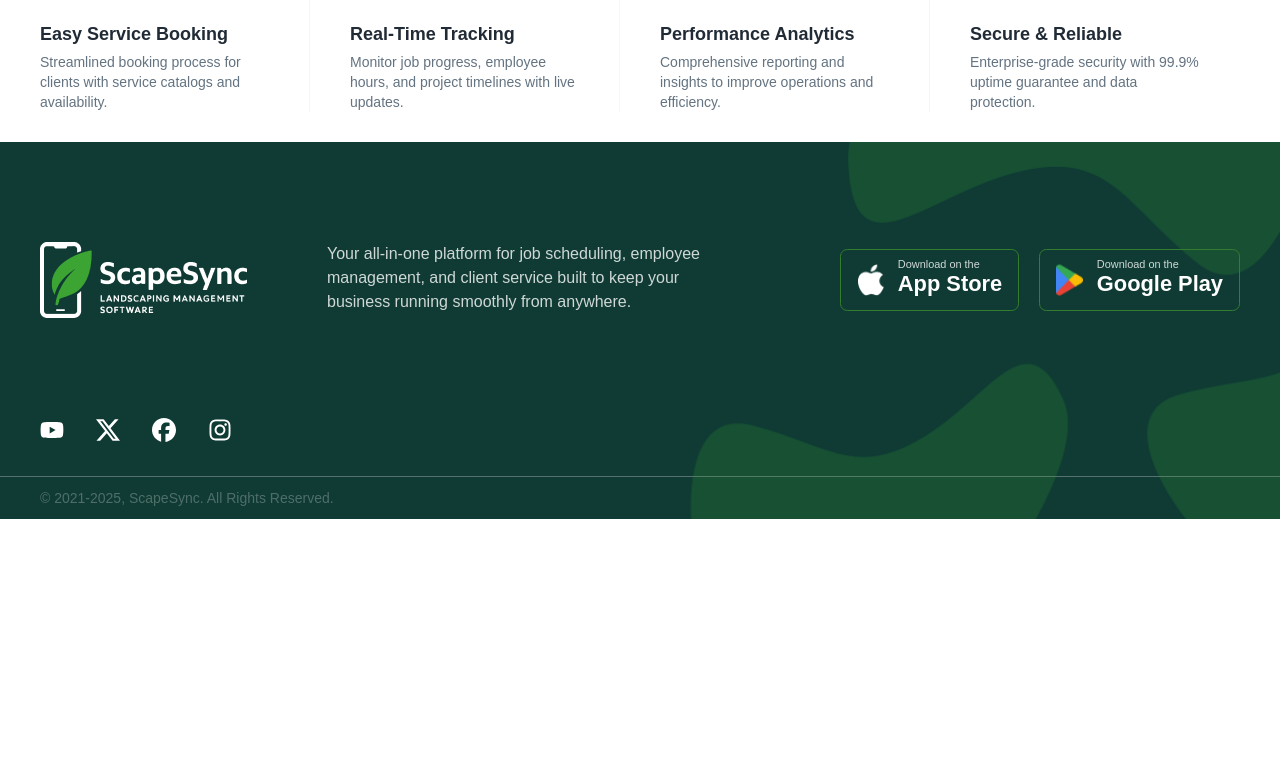
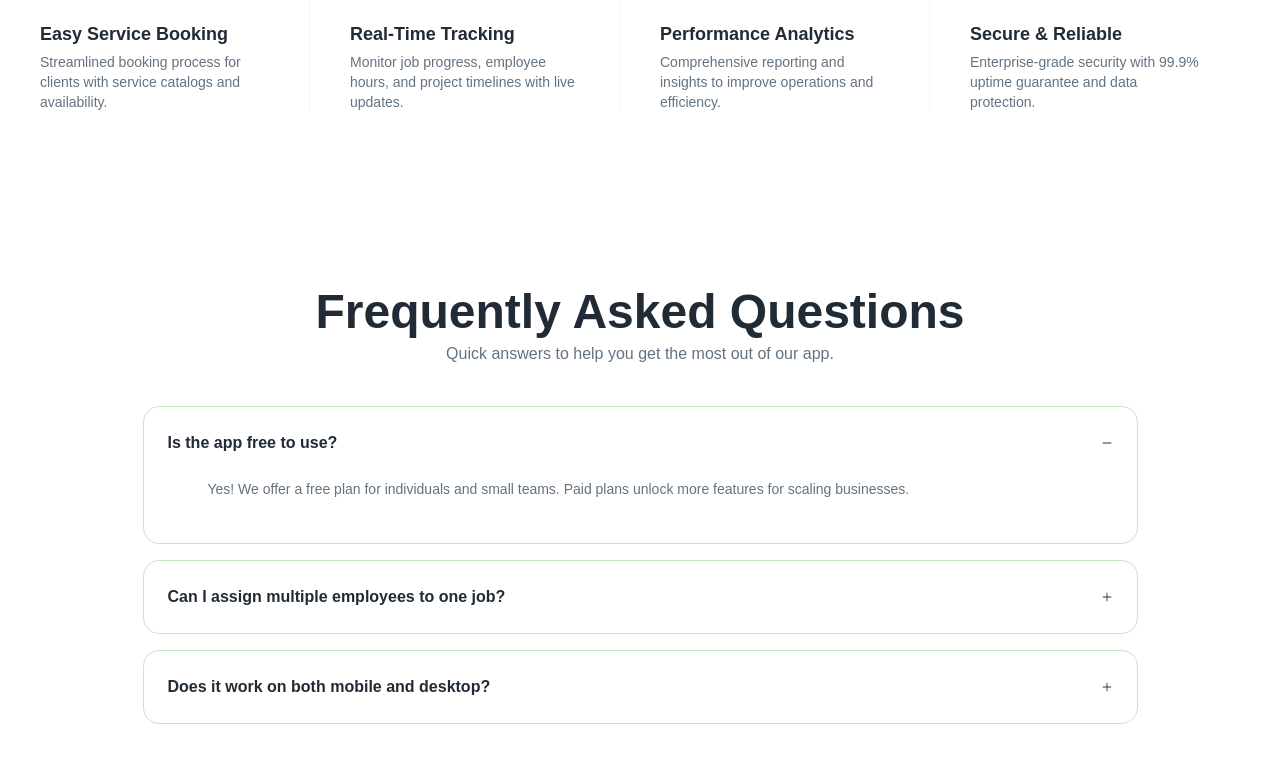
Before and after one commit to farhana988/ScaoeSync, a React (Vite) app: page / in a window 1280 px wide. Shown: the part 758-1540 px from the top of the page. Before the commit the page ends 1277 px from the top, so only its background shows below. Built offline with nearby package versions, Linux system fonts and the light colour scheme.

Commit message:
completed faq section

```diff
--- a/src/components/cards/InfoCard.jsx
+++ b/src/components/cards/InfoCard.jsx
@@ -10,8 +10,8 @@ const InfoCard = ({ icon, title, desc }) => {
       >
         {icon}
       </div>
-      <h3 className="mt-5 font-bold lg:text-lg text-[#212B36]">{title}</h3>
-      <p className="text-[#637381] mt-1 text-xs lg:text-sm">{desc}</p>
+      <h3 className="mt-5 font-bold lg:text-lg text-dGray">{title}</h3>
+      <p className="text-lGray mt-1 text-xs lg:text-sm">{desc}</p>
     </div>
   );
 };
--- a/src/components/home/banner/BannerLeft.jsx
+++ b/src/components/home/banner/BannerLeft.jsx
@@ -15,14 +15,14 @@ const BannerLeft = () => {
          -top-[39px] lg:-top-[42px]  xl:-top-[59px]
         -translate-x-[115%]  lg:-translate-x-[75%] xl:-translate-x-[38%]"
         />
-        <h1 className="text-4xl lg:text-6xl xl:text-[84px] font-bold text-gray-800">
+        <h1 className="text-4xl lg:text-6xl xl:text-[84px] font-bold text-dGray">
           All Your Jobs <br />
           <span className="flex">
             One
             <BannerUnderline />
           </span>
         </h1>
-        <p className="mt-4 text-[#637381] max-w-sm lg:max-w-lg text-xs lg:text-base">
+        <p className="mt-4 text-lGray max-w-sm lg:max-w-lg text-xs lg:text-base">
           Built for business owners, employees, and clients streamline job
           scheduling, service tracking, and team management in one powerful app.
         </p>
--- /dev/null
+++ b/src/components/home/faq/Faq.jsx
@@ -0,0 +1,57 @@
+import { useState } from "react";
+import SectionHeader from "../../shared/SectionHeader";
+import { AiOutlineMinus, AiOutlinePlus } from "react-icons/ai";
+const faqs = [
+  {
+    q: "Is the app free to use?",
+    a: "Yes! We offer a free plan for individuals and small teams. Paid plans unlock more features for scaling businesses.",
+  },
+  {
+    q: "Can I assign multiple employees to one job?",
+    a: "Absolutely. You can assign as many employees as needed for each job.",
+  },
+  {
+    q: "Does it work on both mobile and desktop?",
+    a: "Yes, our app is fully responsive and works across all devices.",
+  },
+];
+const Faq = () => {
+  const [openIndex, setOpenIndex] = useState(0);
+  return (
+    <section className=" py-20">
+      {/* FAQ */}
+      <div className="container mx-auto px-6 mt-24">
+        <SectionHeader
+          title="Frequently Asked Questions"
+          subtitle="Quick answers to help you get the most out of our app."
+        />
+
+        <div className="mt-10 max-w-[995px] mx-auto space-y-4">
+          {faqs.map((f, i) => (
+            <div
+              className="border border-[#C7E6C5] rounded-[16px] p-[24px] "
+              key={i}
+            >
+              <button
+                onClick={() => setOpenIndex(openIndex === i ? null : i)}
+                className="w-full flex justify-between items-center text-left"
+              >
+                <span className="font-semibold text-dGray">{f.q}</span>
+                {openIndex === i ? (
+                  <AiOutlineMinus className="opacity-80 text-xs" />
+                ) : (
+                  <AiOutlinePlus className="opacity-80 text-xs" />
+                )}
+              </button>
+              {openIndex === i && (
+                <p className="pb-5 text-lGray text-sm pl-10 mt-[24px]">{f.a}</p>
+              )}
+            </div>
+          ))}
+        </div>
+      </div>
+    </section>
+  );
+};
+
+export default Faq;
--- /dev/null
+++ b/src/components/shared/SectionHeader.jsx
@@ -0,0 +1,12 @@
+import React from "react";
+
+const SectionHeader = ({ title, subtitle }) => {
+  return (
+    <div className="text-center max-w-2xl mx-auto">
+      <h2 className="text-3xl md:text-5xl font-bold text-dGray">{title}</h2>
+      <p className="text-lGray mt-[6px]">{subtitle}</p>
+    </div>
+  );
+};
+
+export default SectionHeader;
--- a/src/index.css
+++ b/src/index.css
@@ -7,3 +7,9 @@
     font-family: "Public Sans", sans-serif;
   }
 }
+.text-dGray {
+  color: #212b36;
+}
+.text-lGray {
+  color: #637381;
+}
--- a/src/pages/Home.jsx
+++ b/src/pages/Home.jsx
@@ -1,4 +1,5 @@
 import Banner from "../components/home/banner/banner";
+import Faq from "../components/home/faq/Faq";
 import HeroSection from "../components/home/hero-section/HeroSection";
 
 const Home = () => {
@@ -6,6 +7,7 @@ const Home = () => {
     <>
       <Banner />
       <HeroSection />
+      <Faq/>
     </>
   );
 };
```
